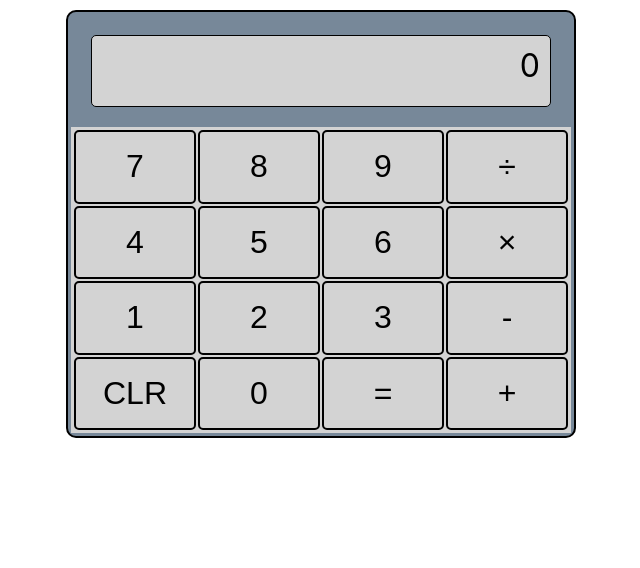
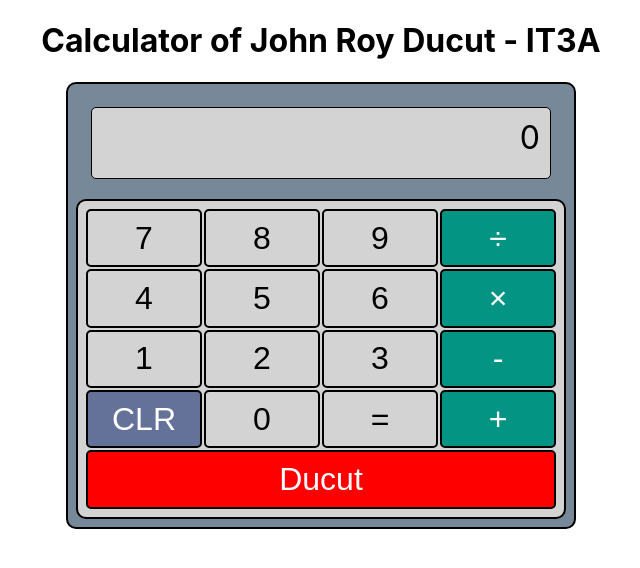
Before and after one commit to armandoxd03/passcode, a React (Create React App) app: page / in a window 1280 px wide. Shown: the top 568 px of the page, without its empty margins (319-959 px from the left). Built offline with nearby package versions, Linux system fonts and the light colour scheme.

Commit message:
Update App.js

```diff
--- a/src/App.js
+++ b/src/App.js
@@ -7,9 +7,9 @@ function Display({ display }) {
   );
 }
 
-function Key({label, onClick}) {
+function Key({label, onClick, className}) {
   return (
-    <button onClick={onClick}>
+    <button className={className} onClick={onClick}>
       {label}
     </button>
   );
@@ -21,10 +21,7 @@ function App() {
   const [num1, setNum1] = useState(null);
   const [num2, setNum2] = useState(null);
   const [op, setOp] = useState(null);
-
-
-//
-
+  const [u, setU] = useState(null);
 
   const numClickHandler = (e) => {
     e.preventDefault();
@@ -59,6 +56,13 @@ function App() {
     console.log(num1 + '|' + op + '|' + num2);
   }
 
+  const uClickHandler = (e) => {
+    e.preventDefault();
+    const value = e.target.innerHTML;
+    setU(value);
+    setDisp("John Roy Ducut");
+
+  }
   const eqClickHandler = (e) => {
     e.preventDefault();
     const value = e.target.innerHTML;
@@ -84,32 +88,33 @@ function App() {
   }
 
 
-//
-
-
   return (
     <div className="App">
+        <h1>Calculator of John Roy Ducut - IT3A</h1>
       <div className="Calc">
         <div className="Disp">
           <Display display={disp} />
         </div>
+        <div className="Border">
         <div className="Buttons">
           <Key label={7} onClick={numClickHandler}/>
           <Key label={8} onClick={numClickHandler}/>
           <Key label={9} onClick={numClickHandler}/>
-          <Key label={"÷"} onClick={opClickHandler}/>
+          <Key label={"÷"} onClick={opClickHandler} className="cyan-button" />
           <Key label={4} onClick={numClickHandler}/>
           <Key label={5} onClick={numClickHandler}/>
           <Key label={6} onClick={numClickHandler}/>
-          <Key label={"×"} onClick={opClickHandler}/>
+          <Key label={"×"} onClick={opClickHandler} className="cyan-button"/>
           <Key label={1} onClick={numClickHandler}/>
           <Key label={2} onClick={numClickHandler}/>
           <Key label={3} onClick={numClickHandler}/>
-          <Key label={"-"} onClick={opClickHandler}/>
-          <Key label={"CLR"} onClick={clrClickHandler}/>
+          <Key label={"-"} onClick={opClickHandler} className="cyan-button"/>
+          <Key label={"CLR"} onClick={clrClickHandler} className="blue-button" />
           <Key label={0} onClick={numClickHandler}/>
           <Key label={"="} onClick={eqClickHandler}/>
-          <Key label={"+"} onClick={opClickHandler}/>
+          <Key label={"+"} onClick={opClickHandler} className="cyan-button" />
+          <Key label={"Ducut"} onClick={uClickHandler} className="full-width red-button" />
+          </div>
         </div>
       </div>
     </div>
```
